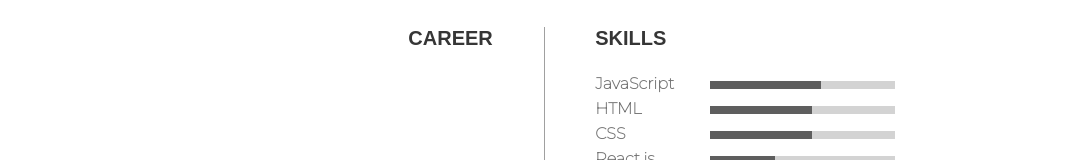
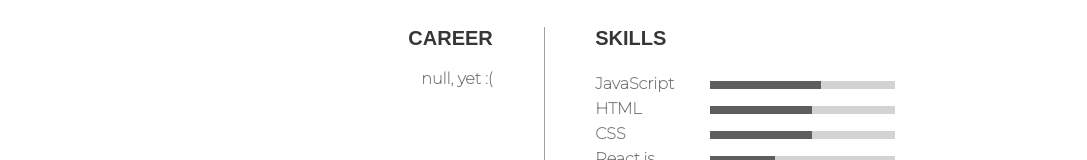
Before and after one commit to IselDrew/iseldrew.github.io, a React (Create React App) app: page / in a window 1280 px wide. Shown: the part 1121-1281 px from the top of the page, without its empty margins (96-1183 px from the left). Built offline with nearby package versions, Linux system fonts and the light colour scheme; a web font is replaced by a local one.

Commit message:
Get variables for map out of the function

```diff
--- a/src/components/Experiences.js
+++ b/src/components/Experiences.js
@@ -1,7 +1,6 @@
-import React from "react"
-import { skills, degrees, languages } from "../data"
+import React from "react";
+import { skills, degrees, languages } from "../data";
 
-function Experiences() {
 const skillsElements = skills.map(item => (
   <div className="skill-line" key={item.id}>
     <div className="skill-name">
@@ -14,7 +13,7 @@ function Experiences() {
       </div>
     </div>
   </div>
-  ))
+));
 const languagesElements = languages.map(item => (
   <div className="skill-line" key={item.id}>
     <div className="skill-name">
@@ -27,7 +26,7 @@ function Experiences() {
       </div>
     </div>
   </div>
-  ))
+));
 
 const degreesElements = degrees.map(item => (
   <div className="universities" key={item.id}>
@@ -35,13 +34,16 @@ function Experiences() {
     <span className="university-speciality">{item.speciality}</span>
     <span className="university-name">{item.university}</span>
   </div>
-  ))
+));
+
+function Experiences() {
   return (
     <div className="experiences">
       <span className="paragraph-title">Experiences</span>
       <div className="experiences-content">
         <div className="career">
           <span className="experiences-paragraph-title">Career</span>
+          <div>null, yet :(</div>
         </div>
         <div className="experiences-hr"></div>
         <div className="skills-education">
@@ -60,7 +62,7 @@ function Experiences() {
         </div>
       </div>
     </div>
-  )
+  );
 }
 
-export default Experiences
+export default Experiences;
```
Lines whose indentation alone changed are shown as unchanged.
